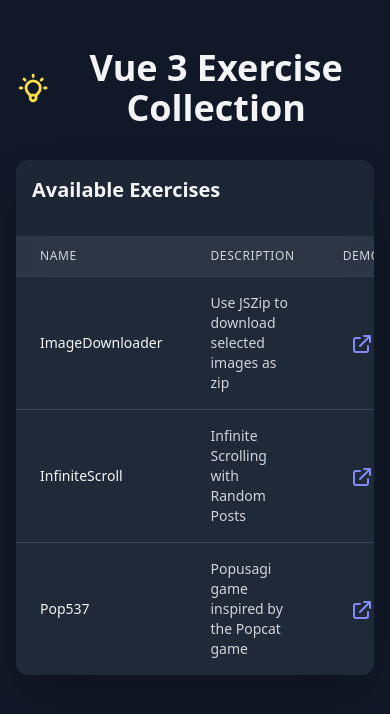
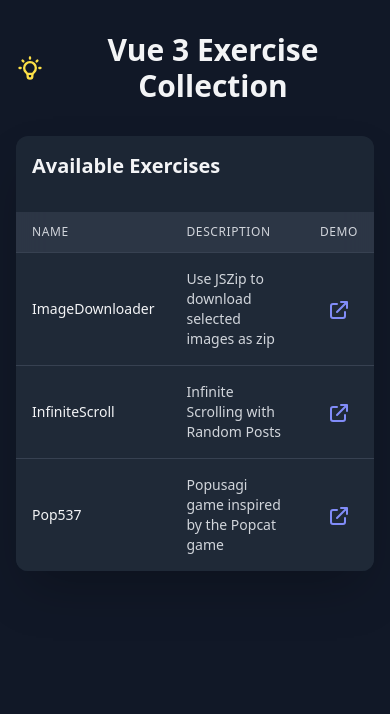
Before and after one commit to galaxy990518/vue3-lab, a Vue app: page / in a window 390 px wide. Shown: the top 714 px of the page. Built offline with nearby package versions, Linux system fonts and the light colour scheme.

Commit message:
feat: change homeview layout for mobile device

```diff
--- a/src/views/HomeView.vue
+++ b/src/views/HomeView.vue
@@ -1,11 +1,11 @@
 <template>
-  <div class="min-h-[calc(100dvh)] bg-gray-900 py-12 px-4 sm:px-6 lg:px-8">
+  <div class="min-h-[calc(100dvh)] bg-gray-900 py-8 px-4 sm:px-6 lg:px-8">
     <div class="max-w-3xl mx-auto">
-      <h1 class="text-4xl font-extrabold text-gray-100 text-center mb-8">
+      <h1 class="text-3xl sm:text-4xl font-extrabold text-gray-100 text-center mb-8">
         <span class="flex items-center justify-center">
           <svg
             xmlns="http://www.w3.org/2000/svg"
-            class="h-12 w-12 inline-block mr-2 text-yellow-300"
+            class="h-8 w-8 sm:h-12 sm:w-12 inline-block mr-2 text-yellow-300"
             fill="none"
             viewBox="0 0 24 24"
             stroke="currentColor"
@@ -17,7 +17,7 @@
               d="M9.663 17h4.673M12 3v1m6.364 1.636l-.707.707M21 12h-1M4 12H3m3.343-5.657l-.707-.707m2.828 9.9a5 5 0 117.072 0l-.548.547A3.374 3.374 0 0014 18.469V19a2 2 0 11-4 0v-.531c0-.895-.356-1.754-.988-2.386l-.548-.547z"
             />
           </svg>
-          Vue 3 Exercise Collection
+          <span class="break-words">Vue 3 Exercise Collection</span>
         </span>
       </h1>
 
@@ -27,13 +27,14 @@
         <div class="px-4 sm:px-6 py-4">
           <h2 class="text-xl font-semibold text-gray-100 mb-4">Available Exercises</h2>
         </div>
+        <div class="overflow-x-auto">
           <table class="min-w-full divide-y divide-gray-700">
             <thead class="bg-gray-700 bg-opacity-60">
               <tr>
                 <th
                   v-for="header in exerciseHeaders"
                   :key="header.key"
-                class="px-6 py-3 text-left text-xs font-medium text-gray-300 uppercase tracking-wider"
+                  class="px-4 sm:px-6 py-3 text-left text-xs font-medium text-gray-300 uppercase tracking-wider"
                   :class="{
                     'w-3/10': header.key === 'name',
                     'w-6/10': header.key === 'desc',
@@ -50,15 +51,15 @@
                 :key="item.name"
                 class="hover:bg-gray-700 transition-colors duration-200"
               >
-              <td class="px-6 py-4 whitespace-nowrap">
+                <td class="px-4 sm:px-6 py-4 whitespace-normal">
                   <div class="flex items-center">
                     <div class="text-sm font-medium text-gray-100">{{ item.name }}</div>
                   </div>
                 </td>
-              <td class="px-6 py-4">
+                <td class="px-4 sm:px-6 py-4">
                   <div class="text-sm text-gray-300">{{ item.desc }}</div>
                 </td>
-              <td class="px-6 py-4 whitespace-nowrap text-center">
+                <td class="px-4 sm:px-6 py-4 whitespace-nowrap text-center">
                   <router-link
                     :to="{ name: item.name }"
                     target="_blank"
@@ -83,6 +84,7 @@
               </tr>
             </tbody>
           </table>
+        </div>
       </div>
     </div>
   </div>
```
Lines whose indentation alone changed are shown as unchanged.
